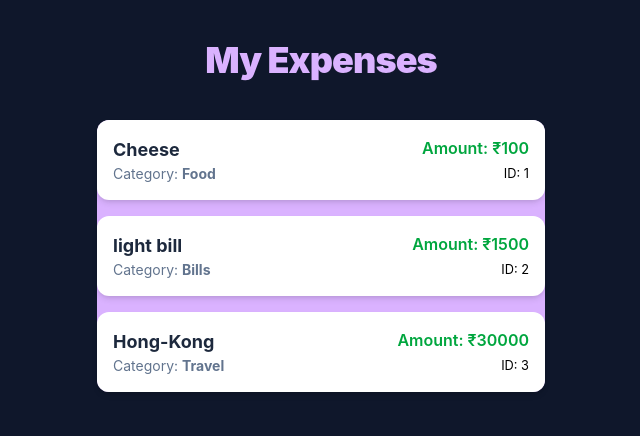
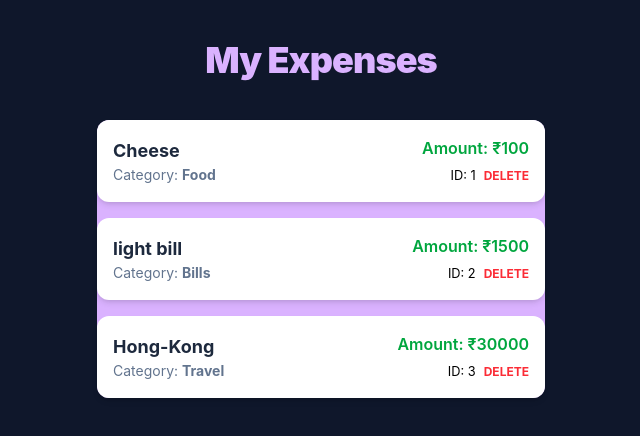
Before and after one commit to Sanidhi07/Expense-tracker, a React (Vite) app: page / in a window 1280 px wide. Shown: the top 436 px of the page, without its empty margins (319-959 px from the left). Built offline with nearby package versions, Linux system fonts and the light colour scheme.

Commit message:
feat: implement delete functionality using useState and filter

```diff
--- a/src/App.tsx
+++ b/src/App.tsx
@@ -1,10 +1,10 @@
-
+import { useState } from 'react'
 import { ExpenseCard } from './components/ExpenseCard'
 import type { Expense } from './type'
 
 function App() {
 
-  const expenses:Expense[]=[
+  const [expenses,setExpenses]=useState<Expense[]>([
     {
       id:1,
       title:"Cheese",
@@ -23,8 +23,12 @@ function App() {
      amount:30000,
      category:"Travel"
     }
-  ]
+  ])
+ function deleteExpense(id:number){
+  const newExpense=expenses.filter((item)=>(item.id)!== id)
+  setExpenses(newExpense)
 
+ }
   return (
   /* Added w-full to ensure it takes up the whole width */
   <div className='min-h-screen w-full bg-slate-900 p-10 flex flex-col items-center'>
@@ -37,7 +41,7 @@ function App() {
 
       <div className="space-y-4 bg-purple-300 rounded-xl">
         {expenses.map((item) => (
-          <ExpenseCard key={item.id} expense={item}/>
+          <ExpenseCard key={item.id} expense={item} onDelete={deleteExpense}/>
         ))}
       </div>
 
--- a/src/Components/ExpenseCard.tsx
+++ b/src/Components/ExpenseCard.tsx
@@ -2,11 +2,12 @@ import {type Expense } from '../type';
 
 interface ExpenseCardProps{
     expense:Expense
+    onDelete:(id:number)=>void
 }
 
-export const ExpenseCard=({expense}:ExpenseCardProps)=>{
+export const ExpenseCard=({expense,onDelete}:ExpenseCardProps)=>{
     return (
-    <div className='bg-white shadow-md p-4 mb-4 rounded-xl flex justify-between items-center transition delay-75 duration-150 ease-in-out hover:-translate-y-0.5 hover:scale-100 hover:bg-blue-100'>
+    <div className='bg-white shadow-md p-4 mb-4 rounded-xl flex justify-between items-center transition delay-75 duration-150 ease-in-out hover:-translate-y-0.5 hover:scale-100'>
         <div>
       <h3 className='text-lg font-bold text-slate-800 '>{expense.title}</h3>
             <p className='text-sm text-slate-500'>Category: <strong>{expense.category}</strong></p>
@@ -15,6 +16,10 @@ export const ExpenseCard=({expense}:ExpenseCardProps)=>{
       <div className='text-right'>
         <p className='font-semibold text-green-600'>Amount: ₹{expense.amount}</p>
        <small>ID: {expense.id}</small>
+       <button onClick={() => onDelete(expense.id)}
+               className="text-red-500 text-xs font-bold hover:text-red-700 mt-2 ml-2">
+            DELETE
+        </button>
       </div>
 
 
```
